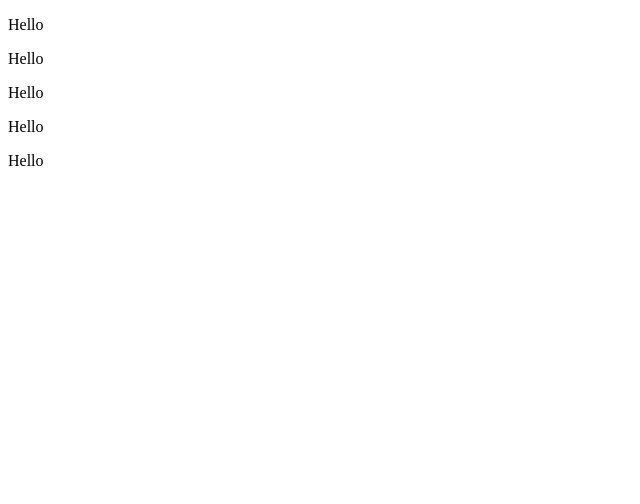
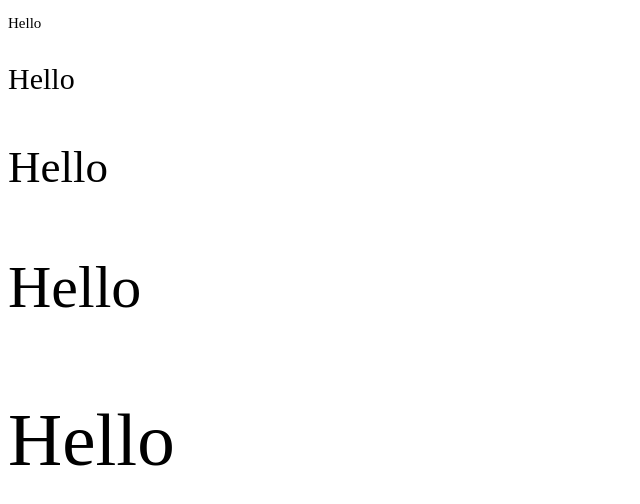
Before and after one commit to antoniopolonijr/freeCodeCamp-frontEndDevelopmentLibraries-SASS, a plain HTML site: page 07 - Apply a Style Until a Condition is Met with @while/index.html in a window 1280 px wide. Shown: the whole page, without its empty margins (0-640 px from the left). Drawn offline with Linux system fonts and the light colour scheme.

Commit message:
Apply a Style Until a Condition is Met with @while - end

```diff
--- a/07 - Apply a Style Until a Condition is Met with @while/style.scss
+++ b/07 - Apply a Style Until a Condition is Met with @while/style.scss
@@ -0,0 +1,15 @@
+/* The @while directive is an option with similar functionality to the JavaScript while loop. It creates CSS rules until a condition is met.
+
+The @for challenge gave an example to create a simple grid system. This can also work with @while.
+
+Use @while to create a series of classes with different font-sizes.
+
+There should be 5 different classes from text-1 to text-5. Then set font-size to 15px multiplied by the current index number. Make sure to avoid an infinite loop! */
+
+$x: 1;
+@while $x <= 5 {
+  .text-#{$x} {
+    font-size: 15px * $x;
+  }
+  $x: $x + 1;
+}
```
Also changed, not shown: 07 - Apply a Style Until a Condition is Met with @while/style.css, 1 other file.
